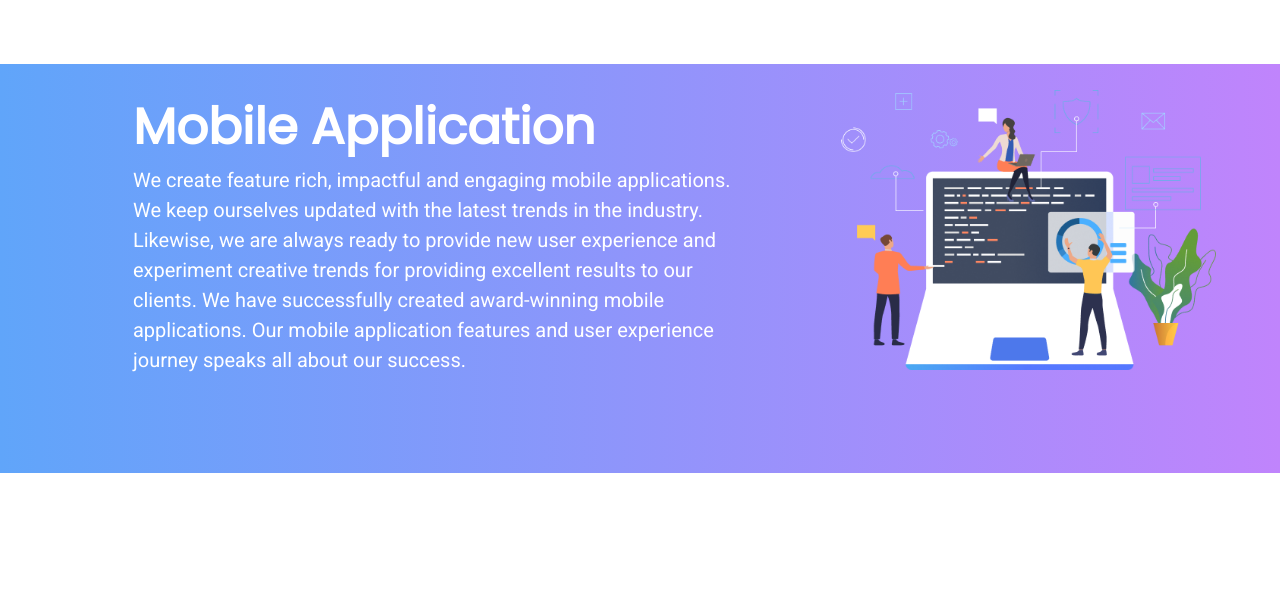
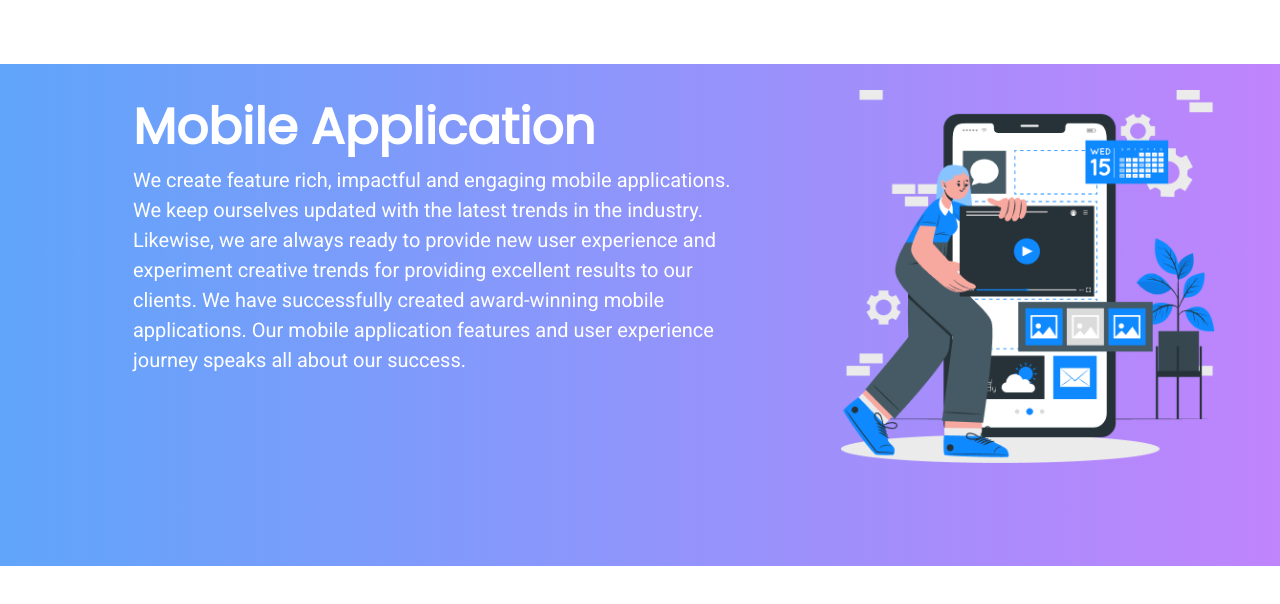
Before and after one commit to bhargavi-005/ShubhchintakWebsite, a Next.js app in the folder shubhchintak-india/: page /mobileappdev in a window 1280 px wide. Shown: the top 604 px of the page. Built offline with nearby package versions, Linux system fonts and the light colour scheme.

Commit message:
updated files

```diff
--- a/shubhchintak-india/src/pages/mobileappdev.js
+++ b/shubhchintak-india/src/pages/mobileappdev.js
@@ -15,7 +15,7 @@ export default function mobileappdev() {
         </div>
         <div className="max-[768px]:order-first max-[768px]:w-[80%] max-[768px]:ml-[15%] w-[150%] mr-[5%] mb-[5%]">
             <Image
-            src="/images/websitedev.png"
+            src="/images/mobile.png"
             alt=""
             width={1000}
             height={1000}/>
--- a/shubhchintak-india/src/pages/websitedev.js
+++ b/shubhchintak-india/src/pages/websitedev.js
@@ -2,8 +2,8 @@ import Image from "next/image";
 
 function web(){
     return(
-        <div  className="max-[768px]:order-last bg-gradient-to-r from-blue-400 to-purple-400 pt-[2%] pb-[3%] mt-[5%]">
-            <div className="max-[768px]:flex max-[768px]:flex-col flex flex-row">
+        <div  className="max-[768px]:order-last bg-gradient-to-r from-blue-400 to-purple-400 pt-[2%] pb-[3%] mt-[5%] ">
+            <div className="max-[768px]:flex max-[768px]:flex-col flex flex-row ">
                 <div className="mr-[8%]">
                 <h1 className="font-extrabold max-[768px]:text-center text-left ml-[18%] text-white text-[50px] font-xyz">Website Development</h1>
                 <p className="max-[768px]:text-center max-[768px]:ml-[15%] ml-[18%] mr-[%] text-white text-left text-[20px]">With acceptance of  advance technology and prominent experience in the industry in providing successful digital solutions, we perform both front end and back end built for web development. We discuss, design, develop and deploy client based, goal and growth oriented web solutions. We have created websites for most challenging business ideas, this makes us different.</p>
```
Also changed, not shown: shubhchintak-india/public/images/mobile.png (added).
